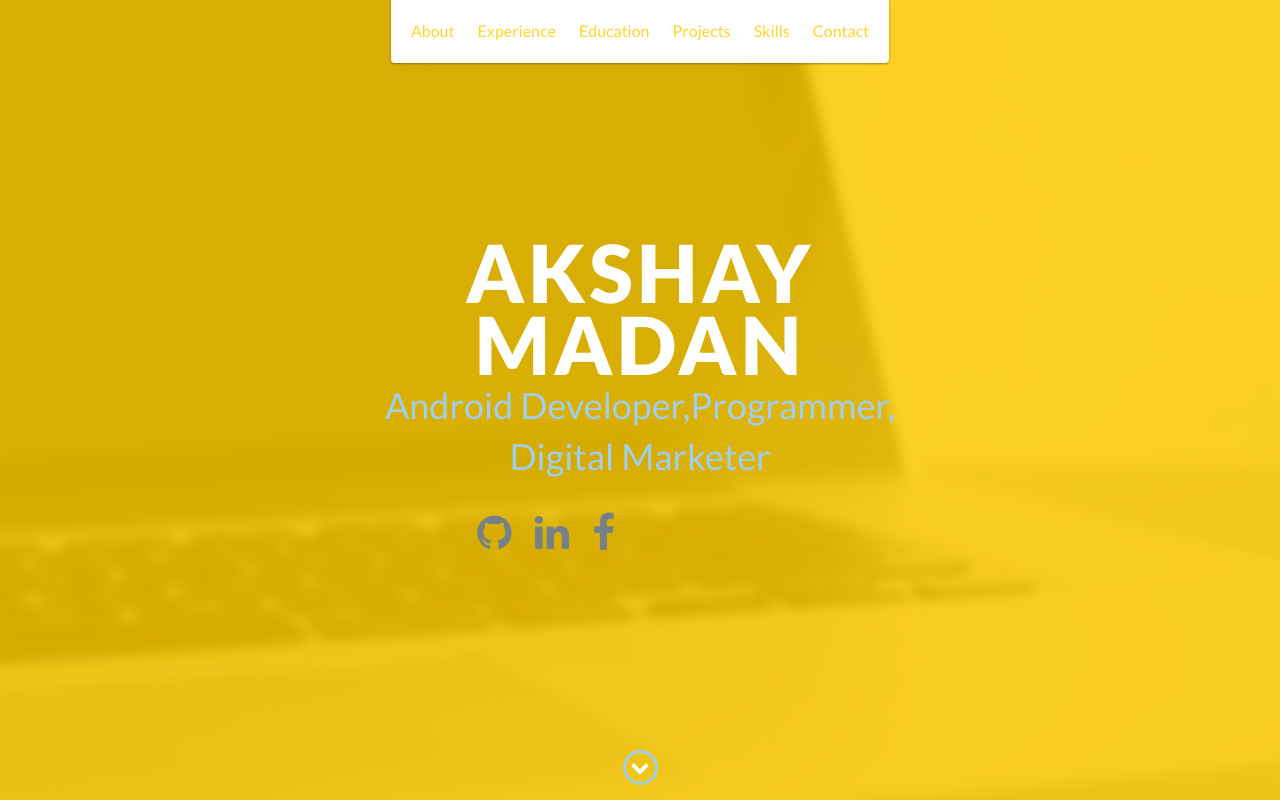
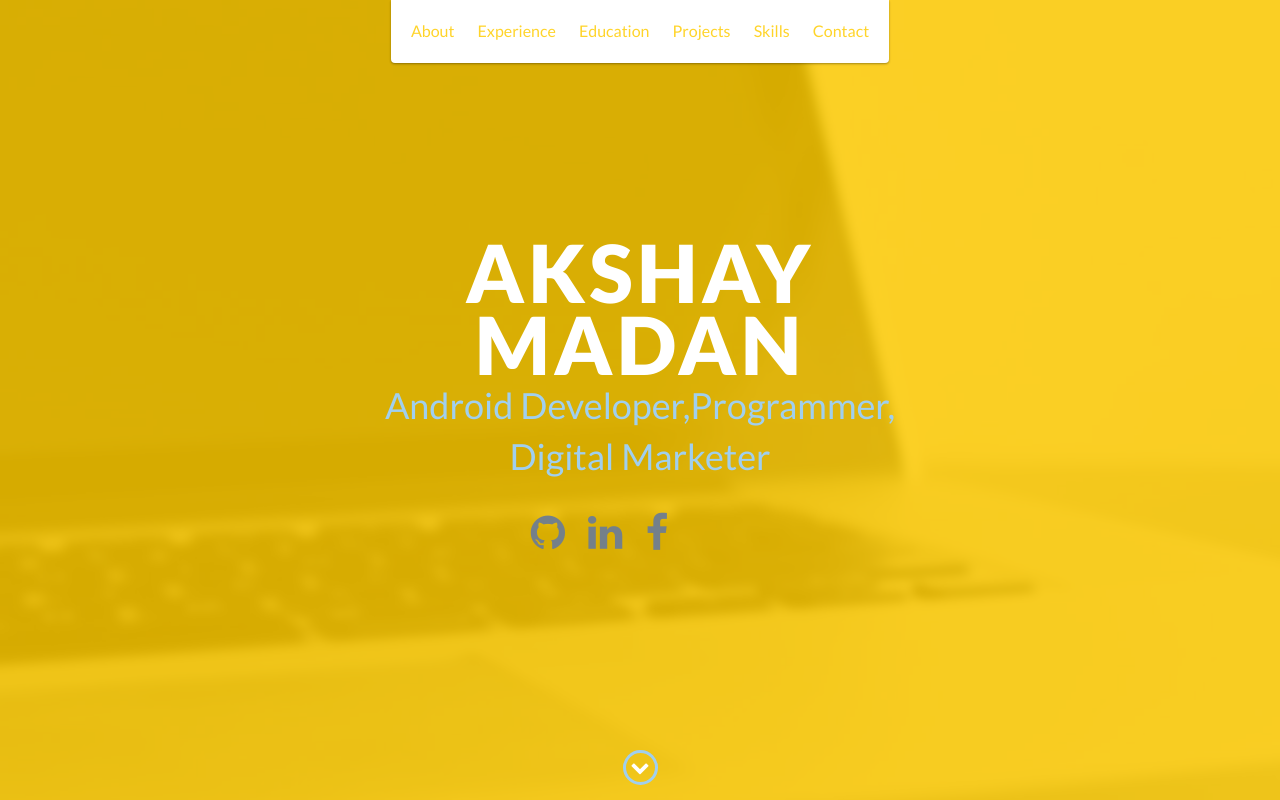
Before and after one commit to AkshayMadan098/AkshayMadan.github.io, a plain HTML site: page index.html in a window 1280 px wide. Shown: the top 800 px of the page. Drawn offline with nearby package versions, Linux system fonts and the light colour scheme.

Commit message:
Update index.html
Social Update

```diff
--- a/index.html
+++ b/index.html
@@ -50,7 +50,7 @@
         <div id="lead-content">
             <h1>Akshay Madan</h1>
             <h2>Android Developer,Programmer,<br>Digital Marketer</h2>
-            <div class="col-sm-6  mx-auto social">
+            <div class="col-sm-7  mx-auto social">
                     <ul>
                         <li>
                             <a href="https://github.com/silentkiller12345" target="_blank"><i class="fa  fa-2x fa-github" aria-hidden="true"></i></a>
```
